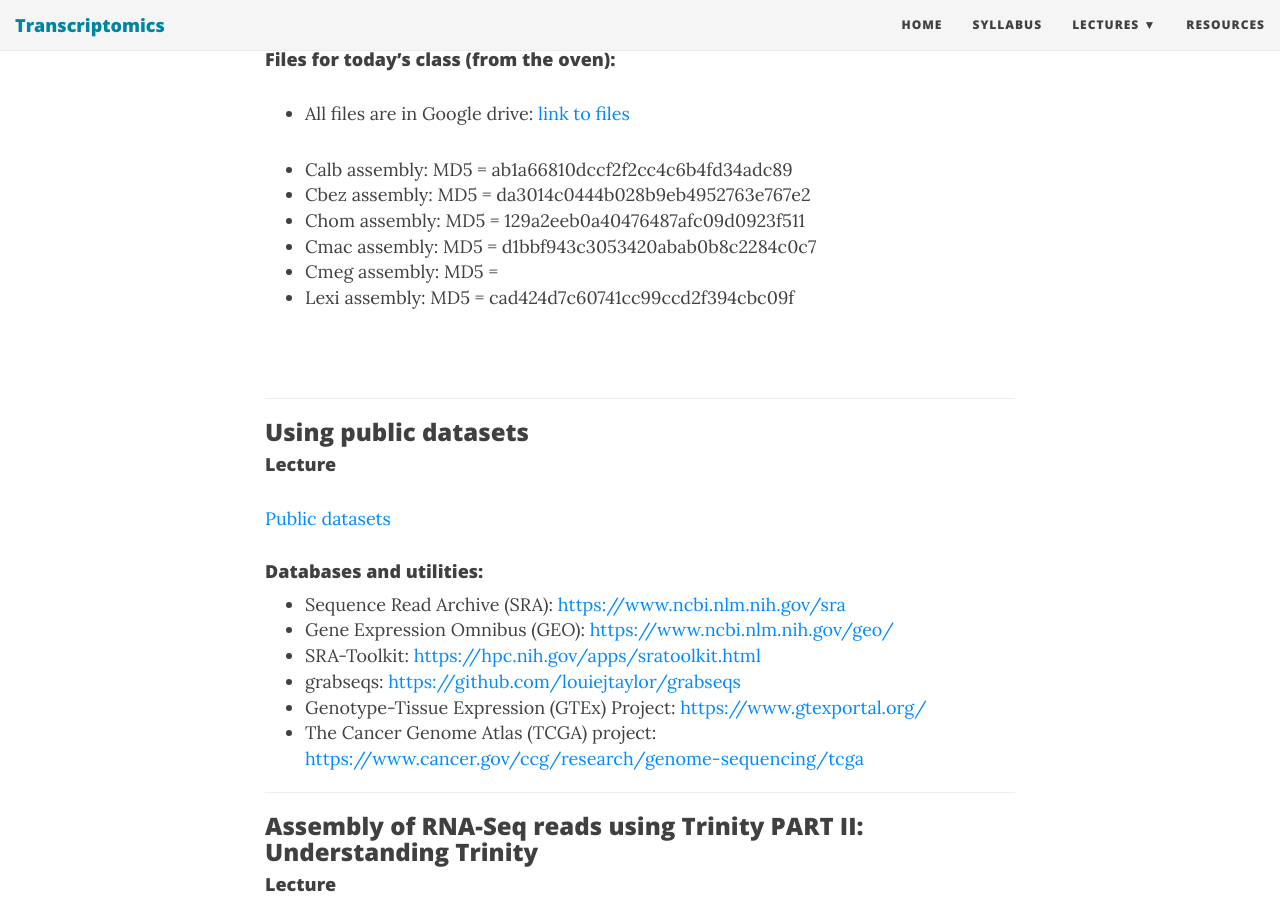
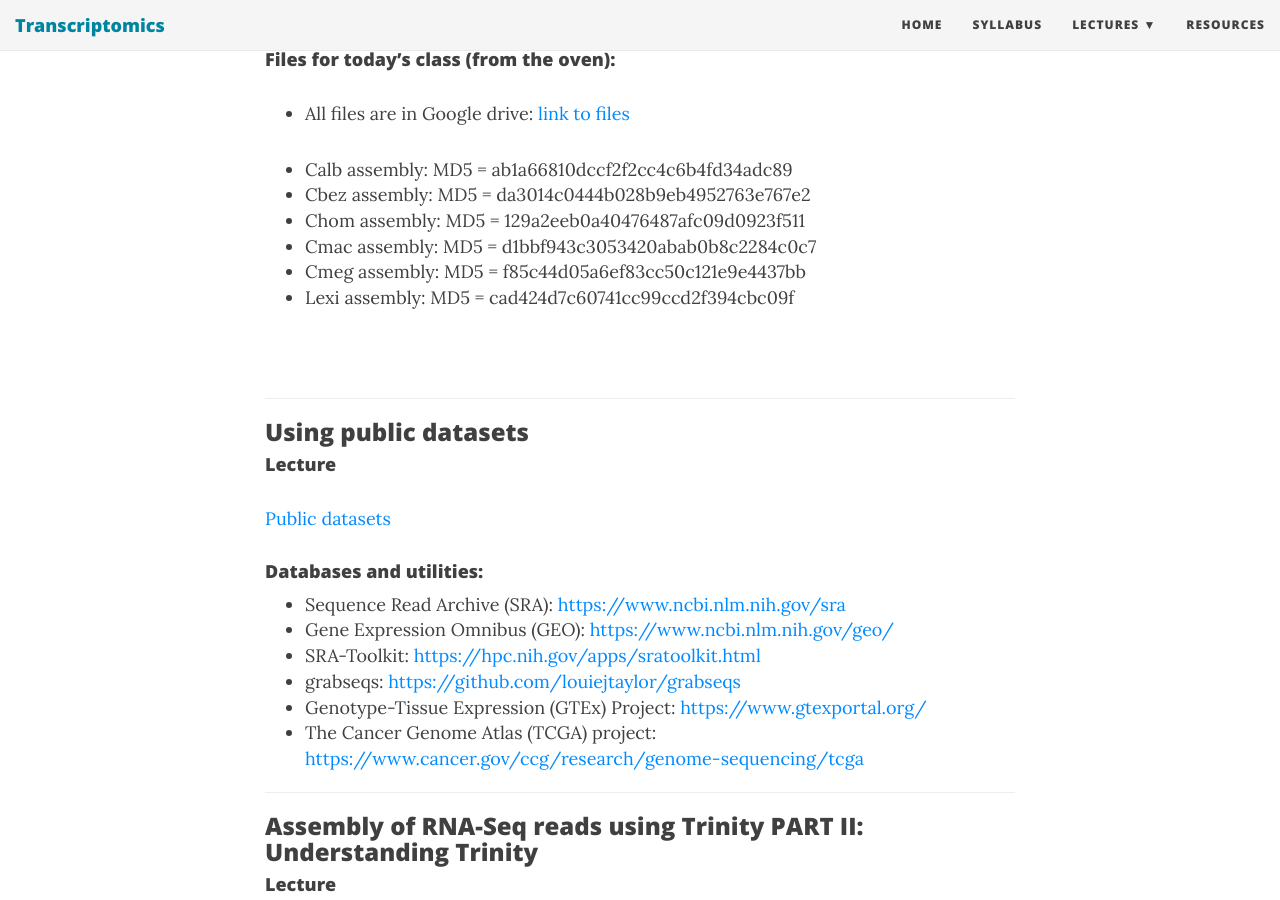
Before and after one commit to tttorres/transcriptomics, a Jekyll site: the page built from _posts/2025-01-27-Day03.md, in a window 1280 px wide and 900 px high, scrolled down 1129 px. Built offline with Jekyll 4.4.1, drawn with Linux system fonts in a browser that asks for light colours; nearby versions of some CDN libraries.

Commit message:
Update 2025-01-27-Day03.md

```diff
--- a/_posts/2025-01-27-Day03.md
+++ b/_posts/2025-01-27-Day03.md
@@ -52,7 +52,7 @@ Trinity --seqType fq \
 - Cbez assembly: MD5 = da3014c0444b028b9eb4952763e767e2
 - Chom assembly: MD5 = 129a2eeb0a40476487afc09d0923f511
 - Cmac assembly: MD5 = d1bbf943c3053420abab0b8c2284c0c7
-- Cmeg assembly: MD5 =
+- Cmeg assembly: MD5 = f85c44d05a6ef83cc50c121e9e4437bb
 - Lexi assembly: MD5 = cad424d7c60741cc99ccd2f394cbc09f
 
 
```
